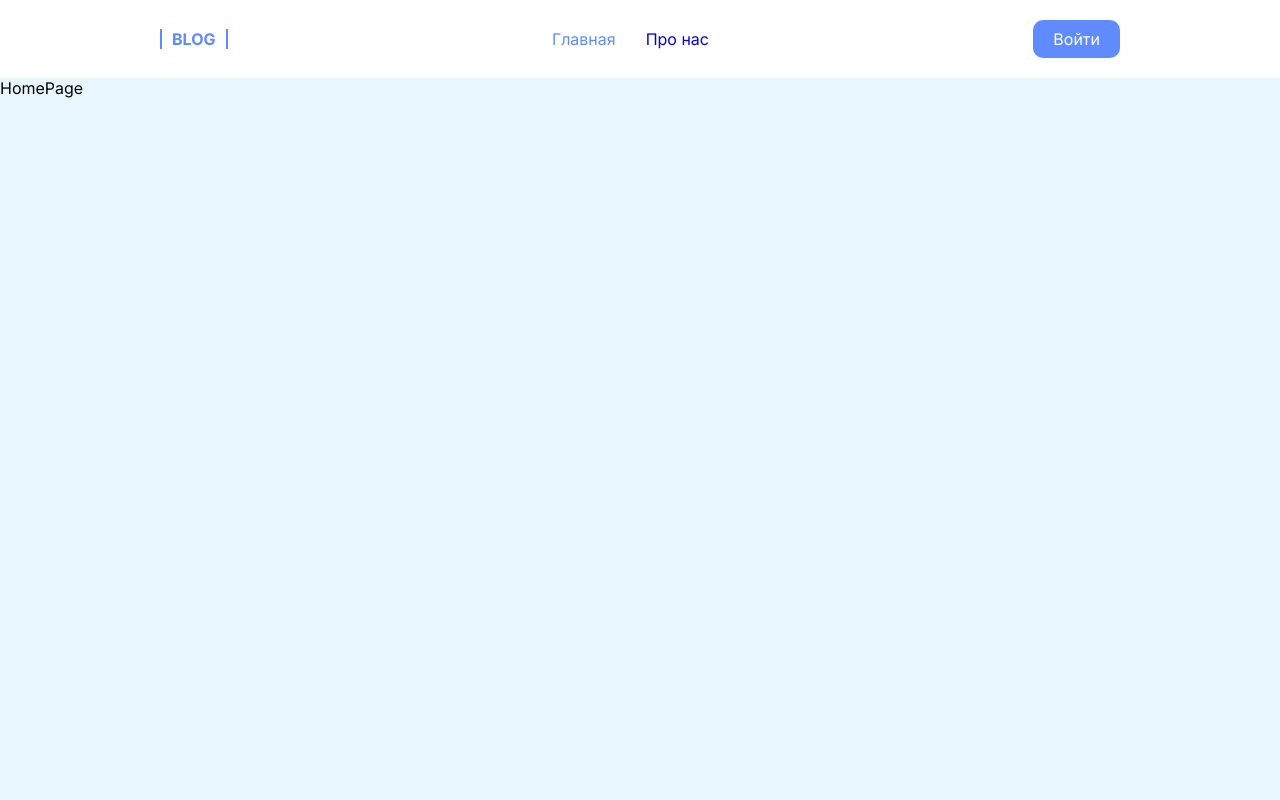
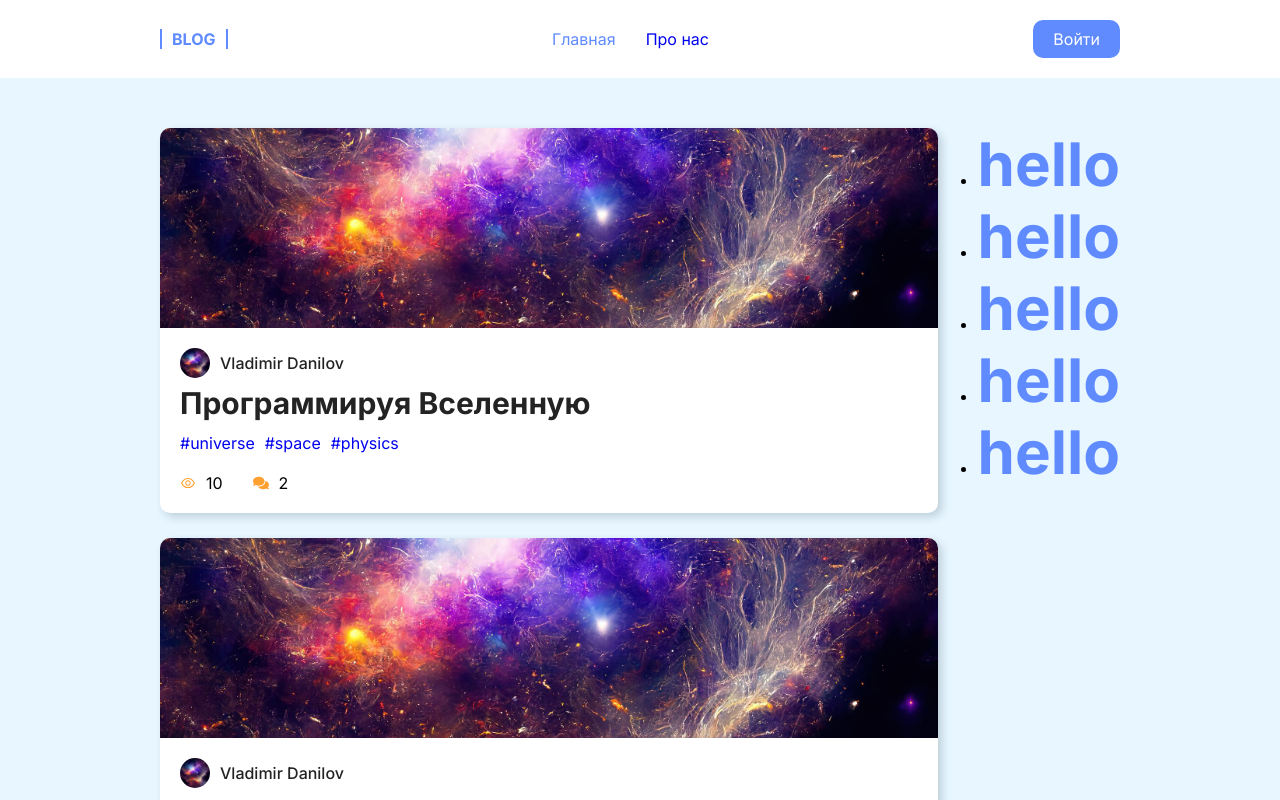
Before and after one commit to danilovvvladimir/mern-blog, a React (Create React App) app in the folder client/: page / in a window 1280 px wide. Shown: the top 800 px of the page. Built offline with nearby package versions, Linux system fonts and the light colour scheme; no server answers.

Commit message:
Сделал вёрстку заготовку для постов, списка постов

```diff
--- a/client/package.json
+++ b/client/package.json
@@ -15,6 +15,7 @@
     "react": "^18.2.0",
     "react-dom": "^18.2.0",
     "react-hook-form": "^7.44.3",
+    "react-icons": "^4.9.0",
     "react-redux": "^8.0.7",
     "react-router-dom": "^6.11.2",
     "react-scripts": "5.0.1",
--- /dev/null
+++ b/client/src/components/PostsList/PostsList.tsx
@@ -0,0 +1,20 @@
+// ==> Libs imports <===
+import { FC } from "react";
+import PostsListItem from "../PostsListItem/PostsListItem";
+// ==> Components imports <===
+
+// ==> Other imports <===
+import postIMG from "../../assets/images/postIMG.jpg";
+import "./PostsList.scss";
+
+const PostsList: FC = () => {
+  return (
+    <div className="posts home__posts">
+      <PostsListItem imageURL={postIMG} comments={2} views={10} title="Программируя Вселенную" />
+      <PostsListItem imageURL={postIMG} comments={2} views={10} title="Программируя Вселенную" />
+      <PostsListItem imageURL={postIMG} comments={2} views={10} title="Программируя Вселенную" />
+    </div>
+  );
+};
+
+export default PostsList;
--- /dev/null
+++ b/client/src/components/PostsListItem/PostsListItem.scss
@@ -0,0 +1,63 @@
+@import "../../assets/styles/variables.scss";
+.post {
+  display: block;
+  background-color: #fff;
+  border-radius: 10px;
+  box-shadow: 4px 4px 8px 0px rgba(34, 60, 80, 0.2);
+  margin-bottom: 25px;
+  &__imagebox {
+    height: 200px;
+  }
+  &__image {
+    border-top-left-radius: 10px;
+    border-top-right-radius: 10px;
+    width: 100%;
+    height: 200px;
+    object-fit: cover;
+  }
+  &__textbox {
+    padding: 20px 20px;
+  }
+  &__title {
+    color: $text-color;
+    font-size: 30px;
+    line-height: 30px;
+    margin-bottom: 15px;
+  }
+  &__info {
+    display: flex;
+    gap: 30px;
+    &-block {
+      display: flex;
+      gap: 10px;
+      align-items: center;
+    }
+  }
+  &__icon {
+    color: $accent-color;
+  }
+  &__tags {
+    display: flex;
+    gap: 10px;
+    margin-bottom: 20px;
+  }
+  &__tag {
+    &:hover {
+      text-decoration: underline;
+    }
+  }
+  &__author {
+    display: flex;
+    align-items: center;
+    gap: 10px;
+    font-size: 16px;
+    color: $text-color;
+    font-weight: 500;
+    margin-bottom: 10px;
+  }
+  &__author-image {
+    width: 30px;
+    height: 30px;
+    border-radius: 100%;
+  }
+}
--- /dev/null
+++ b/client/src/components/PostsListItem/PostsListItem.tsx
@@ -0,0 +1,60 @@
+// ==> Libs imports <===
+import { FC } from "react";
+import { AiOutlineEye } from "react-icons/ai";
+import { FaComments } from "react-icons/fa";
+import { Link } from "react-router-dom";
+// ==> Components imports <===
+
+// ==> Other imports <===
+import "./PostsListItem.scss";
+
+interface PostsListItemProps {
+  title: string;
+  imageURL: string;
+  views: number;
+  comments: number;
+}
+
+const PostsListItem: FC<PostsListItemProps> = ({ comments, imageURL, title, views }) => {
+  return (
+    <div className="post">
+      <div className="post__imagebox">
+        <img src={imageURL} alt="postimage" className="post__image" />
+      </div>
+      <div className="post__textbox">
+        <Link to="/about" className="post__author">
+          <img src={imageURL} alt="authorIMG" className="post__author-image" />
+          Vladimir Danilov
+        </Link>
+
+        <Link to="/about">
+          <h3 className="title post__title">{title}</h3>
+        </Link>
+
+        <div className="post__tags">
+          <Link to="/">
+            <div className="post__tag">#universe</div>
+          </Link>
+          <Link to="/">
+            <div className="post__tag">#space</div>
+          </Link>
+          <Link to="/">
+            <div className="post__tag">#physics</div>
+          </Link>
+        </div>
+        <div className="post__info">
+          <div className="post__info-block">
+            <AiOutlineEye className="post__icon" />
+            {views}
+          </div>
+          <div className="post__info-block">
+            <FaComments className="post__icon" />
+            {comments}
+          </div>
+        </div>
+      </div>
+    </div>
+  );
+};
+
+export default PostsListItem;
--- a/client/src/pages/HomePage/HomePage.scss
+++ b/client/src/pages/HomePage/HomePage.scss
@@ -0,0 +1,13 @@
+.home {
+  padding-top: 50px;
+  &__wrapper {
+    display: flex;
+    gap: 40px;
+  }
+  &__aside {
+    max-width: 200px;
+  }
+  &__posts {
+    width: 100%;
+  }
+}
--- a/client/src/pages/HomePage/HomePage.tsx
+++ b/client/src/pages/HomePage/HomePage.tsx
@@ -1,11 +1,40 @@
 // ==> Libs imports <===
 import { FC } from "react";
+import PostsList from "../../components/PostsList/PostsList";
 // ==> Components imports <===
 
 // ==> Other imports <===
+import "./HomePage.scss";
 
 const HomePage: FC = () => {
-  return <div>HomePage</div>;
+  return (
+    <div className="home">
+      <div className="container">
+        <div className="home__wrapper">
+          <PostsList />
+          <div className="home__aside">
+            <ul>
+              <li>
+                <h4 className="title">hello</h4>
+              </li>
+              <li>
+                <h4 className="title">hello</h4>
+              </li>
+              <li>
+                <h4 className="title">hello</h4>
+              </li>
+              <li>
+                <h4 className="title">hello</h4>
+              </li>
+              <li>
+                <h4 className="title">hello</h4>
+              </li>
+            </ul>
+          </div>
+        </div>
+      </div>
+    </div>
+  );
 };
 
 export default HomePage;
```
Also changed, not shown: client/src/assets/images/postIMG.jpg (added), client/src/components/PostsList/PostsList.scss (added), 4 other files (tests, documents, lock files or other folders).
